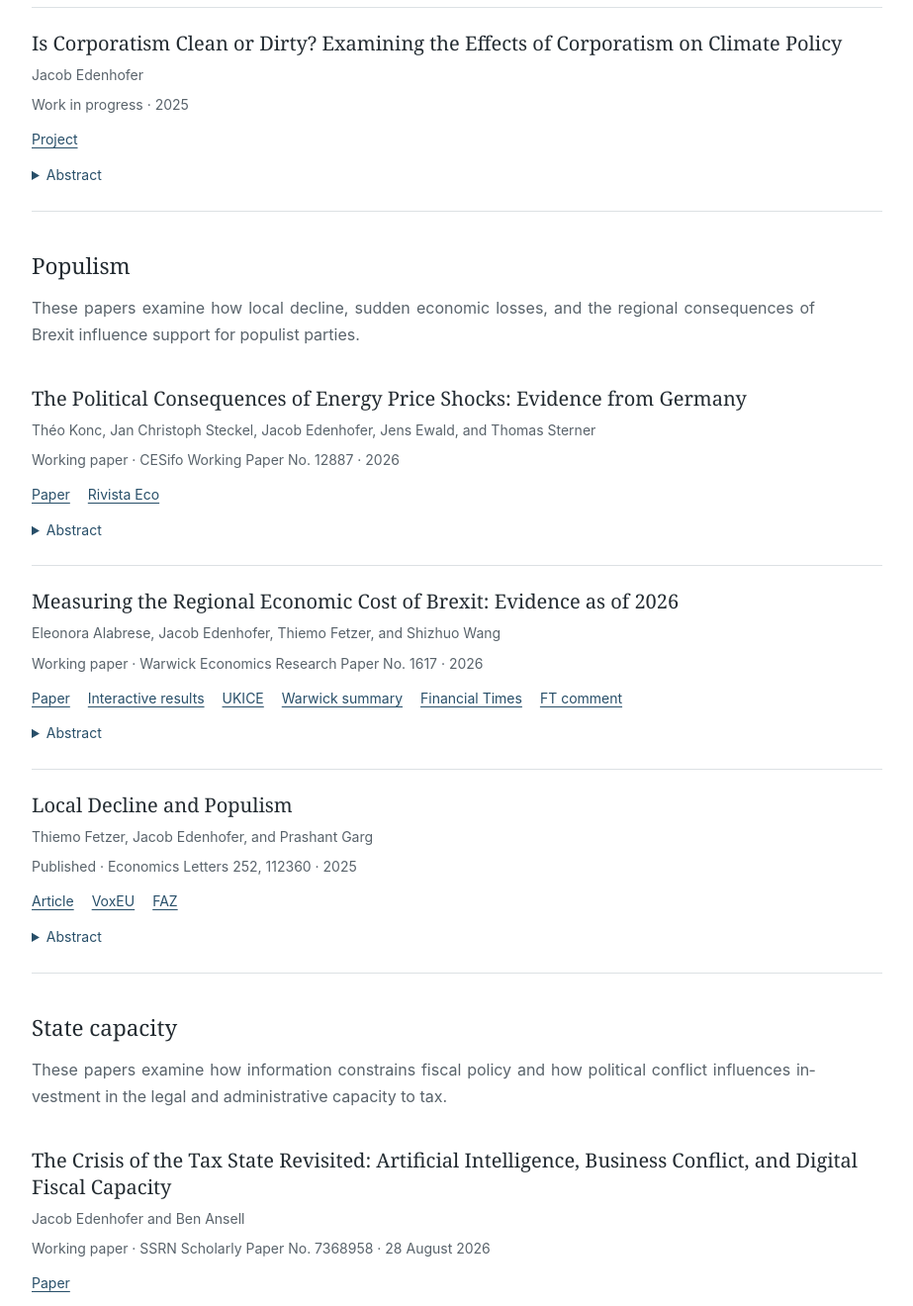
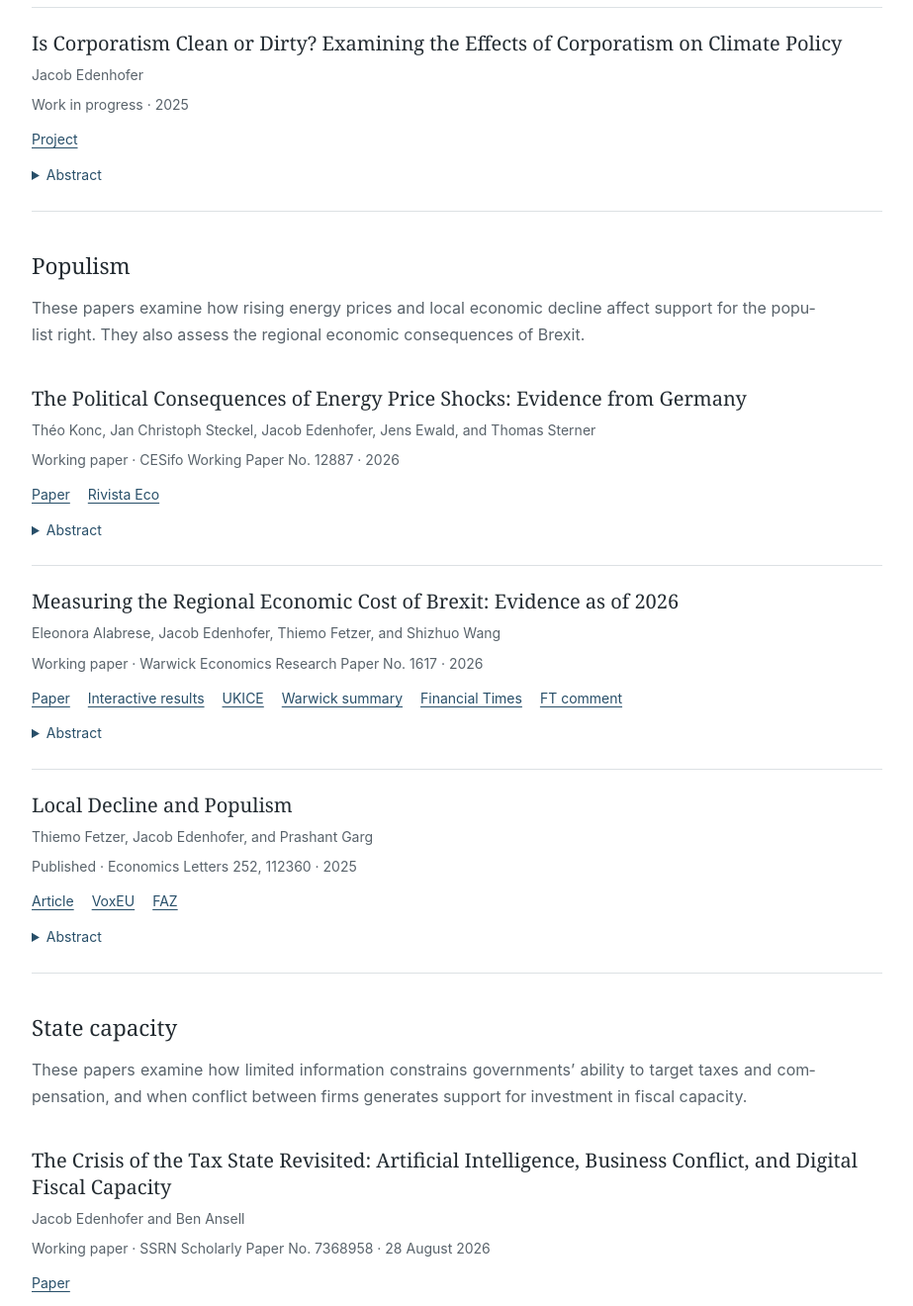
Before and after one commit to jacob-edenhofer/Website, a Next.js app: page /Website/research in a window 1280 px wide. Shown: the part 1219-2539 px from the top of the page at 99% size, without its empty margins (178-1101 px from the left). Built offline with nearby package versions, Linux system fonts and the light colour scheme.

Commit message:
Align research themes with the About me description

```diff
--- a/app/components/PublicationViews.tsx
+++ b/app/components/PublicationViews.tsx
@@ -42,13 +42,13 @@ const themes = [
   {
     id: "theme-populism",
     title: "Populism",
-    description: "These papers examine how local decline, sudden economic losses, and the regional consequences of Brexit influence support for populist parties.",
+    description: "These papers examine how rising energy prices and local economic decline affect support for the populist right. They also assess the regional economic consequences of Brexit.",
     papers: researchByProgramme.populism,
   },
   {
     id: "theme-state-capacity",
     title: "State capacity",
-    description: "These papers examine how information constrains fiscal policy and how political conflict influences investment in the legal and administrative capacity to tax.",
+    description: "These papers examine how limited information constrains governments’ ability to target taxes and compensation, and when conflict between firms generates support for investment in fiscal capacity.",
     papers: researchByProgramme.stateCapacity,
   },
   {
--- a/content/about.md
+++ b/content/about.md
@@ -2,6 +2,6 @@ I am a DPhil candidate in Politics at the University of Oxford, supervised by [F
 
 Ideally, modern social science should be an institutionalised reflective equilibrium between theory and empirical work—through which arguments guide empirical inquiry and findings prompt revisions to our assumptions, explanations, and questions ([Ashworth et al., 2021](https://academic.oup.com/princeton-scholarship-online/book/42453); [Little and Pepinsky, 2021](https://doi.org/10.1086/710088))—with each scholar contributing according to their comparative advantage. In addition to clear theorising and, as the credibility revolution has taught us, attention to the identification challenges associated with testing the empirical implications of theories, this also requires care in thinking about the scope conditions and external validity of findings ([Gailmard, 2021](https://doi.org/10.1561/115.00000003); [Blair et al., 2023](https://book.declaredesign.org/); [Slough and Tyson, 2023](https://doi.org/10.1111/ajps.12742), [2024](https://doi.org/10.1017/9781009375856); [Izzo et al., 2025](https://www.federicaizzo.com/pdf/ssrn-3239047.pdf); [Findley et al., 2026](https://externalvalidity.com/book/)).
 
-More fundamentally, perhaps, this requires the willingness by individual researchers to be usefully wrong (though being right never hurts of course)—a sentiment reflected in the title of my Substack, [*Often wrong, but sometimes useful*](https://jacobedenhofer.substack.com/). Yet the incentives of academic publishing and career progression can encourage researchers to retrofit questions to convenient methods or promising results and leave unsuccessful projects unpublished. In working on these projects, I try to resist these temptations, knowing that I will sometimes fall short. Critical scrutiny of the incentives of how we do social science is and suggestions for reform are much needed, particularly in the age of generative artificial intelligence ([Munger, 2026](https://kevinmunger.substack.com/p/peer-review-2027)). But a single-minded focus on what is wrong risks giving rise to the impression that the entire system is broken.
+More fundamentally, perhaps, this requires the willingness by individual researchers to be usefully wrong (though being right never hurts of course)—an aspiration reflected in the title of my Substack, [*Often wrong, but sometimes useful*](https://jacobedenhofer.substack.com/). Yet the incentives of academic publishing and career progression can encourage researchers to retrofit questions to convenient methods or promising results and leave unsuccessful projects unpublished. In working on these projects, I try to resist these temptations, knowing that I will sometimes fall short. Critical scrutiny of the incentives of how we do social science is and suggestions for reform are much needed, particularly in the age of generative artificial intelligence ([Munger, 2026](https://kevinmunger.substack.com/p/peer-review-2027)). But a single-minded focus on what is wrong risks giving rise to the impression that the entire system is broken.
 
 My own experience gives me reasons for a more hopeful view. In many ways, this website is an homage to the generous senior academics who have mentored me, from my supervisors to my co-authors and beyond, and to the ideals of intellectual curiosity, rigour, and generosity that they embody. It contains my [research](/research/), [public engagement and writing](/writing/), [teaching materials](/teaching/), [service](/service/), [CV](/Jacob_Edenhofer_CV.pdf), and contact details. In the [file drawer](/file-drawer/), I collect unsuccessful ideas and projects in the hope that others can learn from them. Finally, the website also serves as a commitment device through which I hope to hold myself accountable to the ideals required to do good (or at any rate usefully wrong) social science research.
```
